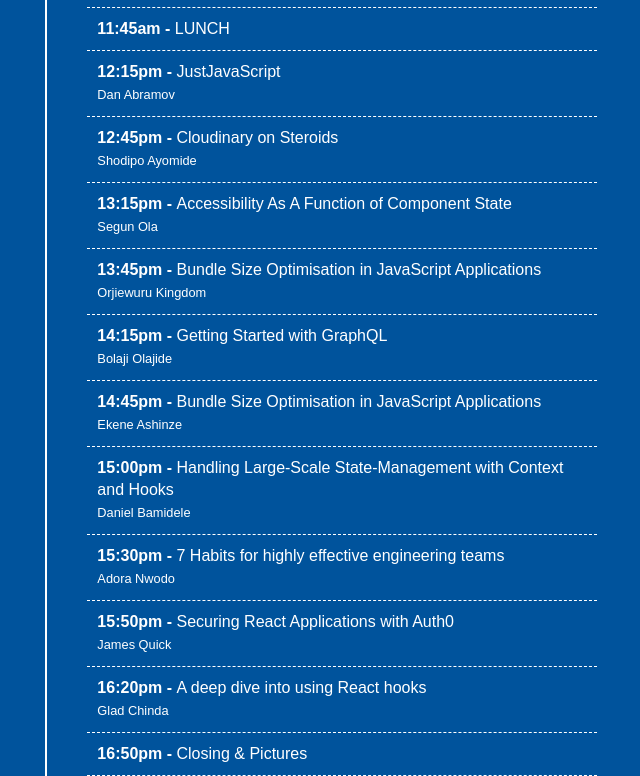
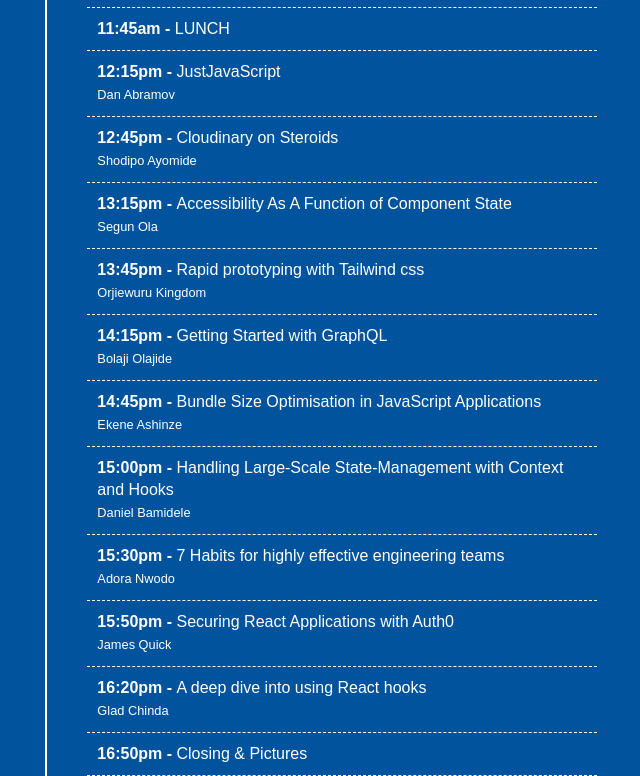
Before and after one commit to Developerayo/conference-schedule, a website: page index.html in a window 1280 px wide. Shown: the part 2159-2935 px from the top of the page, without its empty margins (315-955 px from the left). Drawn offline with Linux system fonts and the light colour scheme; a web font is replaced by a local one.

Commit message:
chore: fix topic

```diff
--- a/index.html
+++ b/index.html
@@ -301,7 +301,7 @@
           <li>
             <a href="">
               <span class="event-time">13:45pm - </span>
-              <span class="event-name">Bundle Size Optimisation in JavaScript Applications</span>
+              <span class="event-name">Rapid prototyping with Tailwind css</span>
               <br />
               <span class="event-location">Orjiewuru Kingdom </span>
             </a>
```
